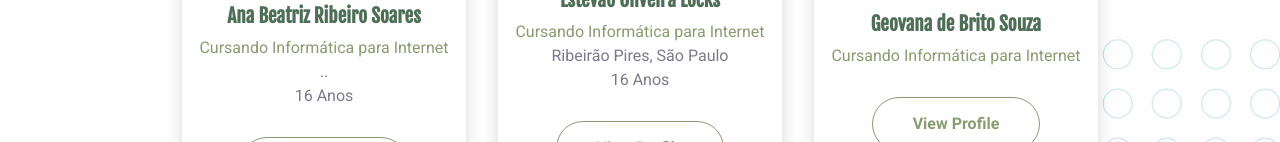
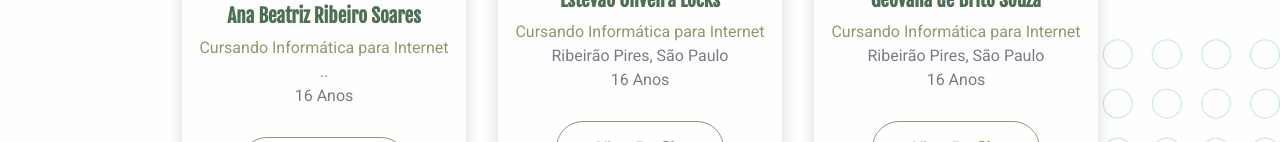
Before and after one commit to geovanabsouza/relacoes-familiares-main, a plain HTML site: page index.html in a window 1280 px wide. Shown: the part 2169-2311 px from the top of the page. Drawn offline with Linux system fonts and the light colour scheme.

Commit message:
sinc_2511

```diff
--- a/index.html
+++ b/index.html
@@ -199,8 +199,8 @@
                 <div class="card-body d-flex flex-column flex-center py-5"><img src="assets/img/gallery/geovana.png" width="128" alt="..." />
                   <h5 class="mt-3">Geovana de Brito Souza</h5>
                   <p class="mb-0 fs-xxl-1">Cursando Informática para Internet</p>
-                  <p class="text-600 mb-0"></p>
-                  <p class="text-600 mb-4"></p>
+                  <p class="text-600 mb-0">Ribeirão Pires, São Paulo</p>
+                  <p class="text-600 mb-4">16 Anos</p>
                   <div class="text-center">
                     <button class="btn btn-outline-secondary rounded-pill" type="submit">View Profile</button>
                   </div>
```
